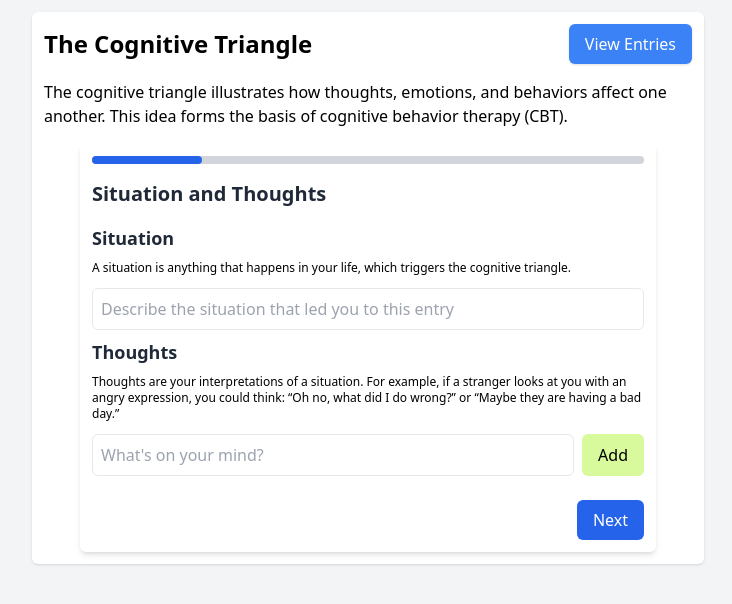
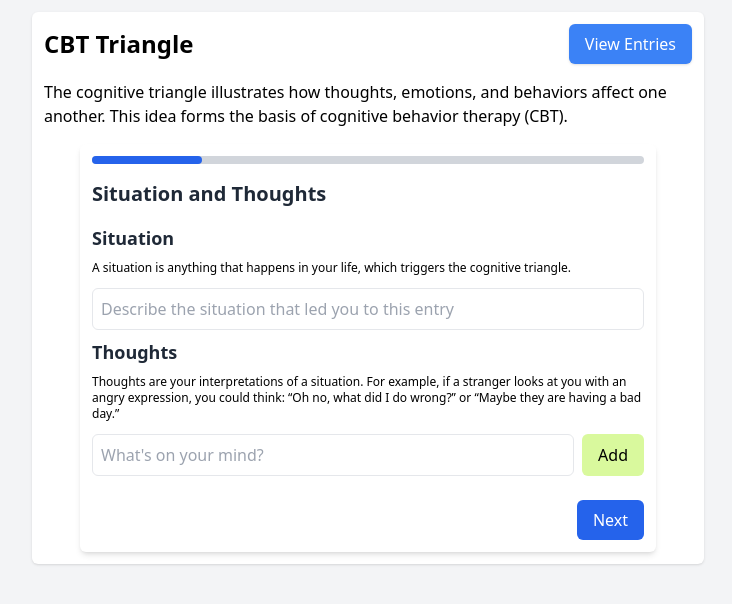
Before and after one commit to ninjonas/cbt-triangle, a Next.js app: page / in a window 1280 px wide. Shown: the top 604 px of the page, without its empty margins (272-1004 px from the left). Built offline with nearby package versions, Linux system fonts and the light colour scheme.

Commit message:
[refactor] updating title

```diff
--- a/src/app/layout.tsx
+++ b/src/app/layout.tsx
@@ -1,7 +1,7 @@
 import type { Metadata } from "next";
 import { Geist, Geist_Mono } from "next/font/google";
 import "./globals.css";
-import { Toaster } from 'react-hot-toast';
+import { Toaster } from "react-hot-toast";
 
 const geistSans = Geist({
   variable: "--font-geist-sans",
@@ -14,7 +14,7 @@ const geistMono = Geist_Mono({
 });
 
 export const metadata: Metadata = {
-  title: "Cognitive Behavioural Therapy (CBT)",
+  title: "CBT Triangle",
   description: "",
 };
 
@@ -25,10 +25,8 @@ export default function RootLayout({
 }>) {
   return (
     <html lang="en">
-      <body
-        className={`${geistSans.variable} ${geistMono.variable} antialiased`}
-      >
-         <Toaster position="top-right" reverseOrder={false} />
+      <body className={`${geistSans.variable} ${geistMono.variable} antialiased`}>
+        <Toaster position="top-right" reverseOrder={false} />
         {children}
       </body>
     </html>
--- a/src/app/page.tsx
+++ b/src/app/page.tsx
@@ -16,7 +16,7 @@ export default function Home() {
     <main className="min-h-screen bg-gray-100 p-3">
       <div className="max-w-2xl mx-auto bg-white p-3 rounded-md shadow">
         <div className="flex justify-between items-center mb-4">
-          <h1 className="text-2xl font-bold">The Cognitive Triangle</h1>
+          <h1 className="text-2xl font-bold">CBT Triangle</h1>
           {!isProd && (
             <button onClick={toggleView} className="bg-blue-500 text-white px-4 py-2 rounded-md shadow">
               {showCreateEntry ? "View Entries" : "Create New Entry"}
```
